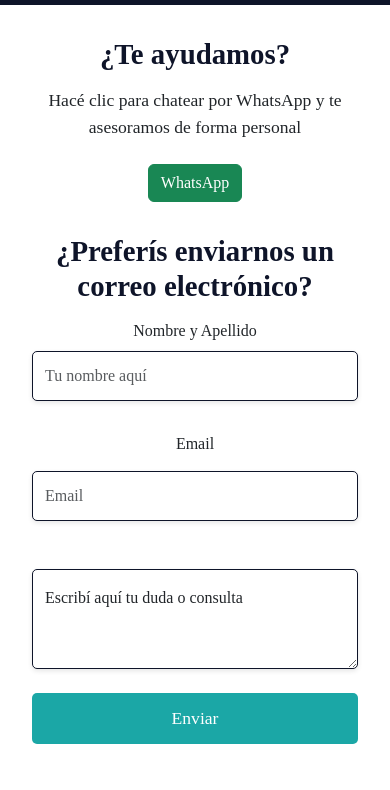
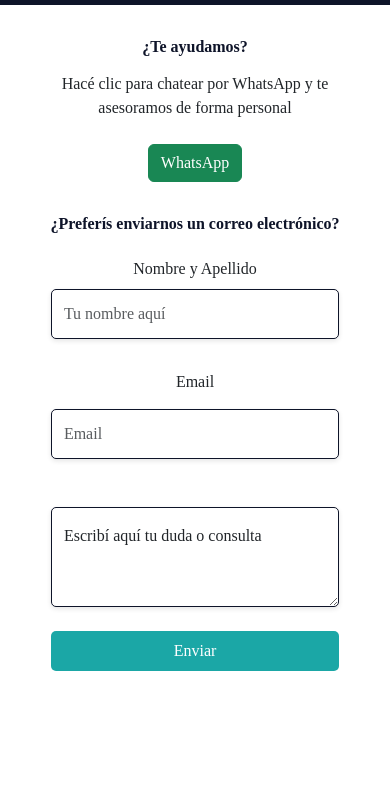
Before and after one commit to barbaraduarte-skc/boot, a website: page pages/contacto.html in a window 390 px wide. Shown: the part 54-844 px from the top of the page. Drawn offline with nearby package versions, Linux system fonts and the light colour scheme; a web font is replaced by a local one.

Commit message:
animacion-contacto

```diff
--- a/pages/contacto.html
+++ b/pages/contacto.html
@@ -4,6 +4,9 @@
 <head>
     <meta charset="UTF-8">
     <meta name="viewport" content="width=device-width, initial-scale=1.0">
+    <!-- ANIMACIONES -->
+    <link href="https://unpkg.com/aos@2.3.1/dist/aos.css" rel="stylesheet">
+    <script src="https://unpkg.com/aos@2.3.1/dist/aos.js"></script>
     <!-- BOOTSTRAP-->
     <link href="https://cdn.jsdelivr.net/npm/bootstrap@5.3.3/dist/css/bootstrap.min.css" rel="stylesheet"
         integrity="sha384-QWTKZyjpPEjISv5WaRU9OFeRpok6YctnYmDr5pNlyT2bRjXh0JMhjY6hW+ALEwIH" crossorigin="anonymous">
@@ -54,7 +57,7 @@
         </nav>
     </header>
     <main class="contacto-main">
-        <section class="contacto-items">
+        <section data-aos="flip-left" class="contacto-items">
             <div>
                 <h1>¿Te ayudamos?</h1>
                 <p>Hacé clic para chatear por WhatsApp y te asesoramos de forma personal</p>
@@ -106,7 +109,9 @@
             <i class="bi bi-whatsapp px-3"></i>
         </div>
     </footer>
-
+    <script>
+        AOS.init();
+    </script>
 </body>
 
 </html>
--- a/scss/base/_media.scss
+++ b/scss/base/_media.scss
@@ -207,12 +207,43 @@
         }
     }
 }
+
 /*! --- CONTACTO ----*/
-@media (max-width: 768px){
-.contacto-items{
-    flex-direction: column;
+@media (max-width: 768px) {
+    .contacto-items {
+        flex-direction: column; // Cambia la dirección de los elementos a columna en pantallas pequeñas
+        padding: 2rem;
+        max-width: 100%;
 
-}
+        div {
+
+            h1,
+            p,
+            h2{
+                font-size: 1rem;
+            }
+
+            form {
+                max-width: 100%; // Ajusta el ancho del formulario para pantallas pequeñas
+                padding: 0.5rem; // Reduce el padding
+
+                input,
+                textarea {
+                    padding: 0.5rem; // Reduce el padding dentro de los inputs y textarea
+
+                }
+
+                .form-group {
+                    button {
+                        width: 100%; // Asegura que el botón ocupe todo el ancho disponible
+                        padding: 0.5rem; // Ajusta el tamaño del botón
+                        font-size: 1rem; // Ajusta el tamaño del texto del botón
+                        box-sizing: border-box;
+                    }
+                }
+            }
+        }
+    }
 }
 
 /*! --- FOOTER ----*/
```
Also changed, not shown: css/estilos.css, 1 other file.
